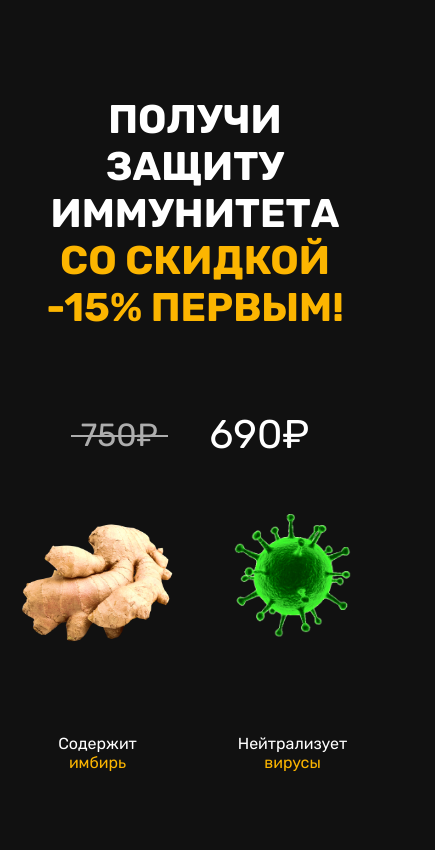
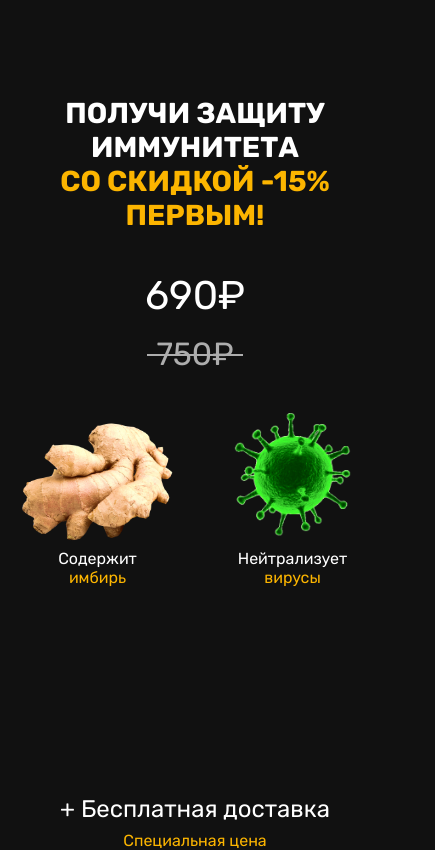
Before and after one commit to ilyasudakov/nootris-markup-test-task, a Next.js app: page / in a window 390 px wide. Shown: the top 850 px of the page, 435 px wide, since content can reach past the window. Built offline with nearby package versions, Linux system fonts and the light colour scheme.

Commit message:
Add responsiveness to all screens in Discount section

```diff
--- a/src/components/DiscountSection/index.tsx
+++ b/src/components/DiscountSection/index.tsx
@@ -1,5 +1,3 @@
-import { StaticImageData } from 'next/future/image';
-
 import Button from '../common/Button';
 import Container from '../Layout/Container';
 
@@ -11,30 +9,14 @@ import {
   Advantage,
   AdvantagesWrapper,
   AdvantageText,
-  AdvantageTypes,
+  NootrisImageWrapper,
   Heading,
-  ImageWrapper,
   PriceDiscount,
   PriceDiscountWrapper,
   StyledImage,
   Wrapper,
+  StyledNootrisImage,
 } from './styled';
-
-const ADVANTAGES_LIST: {
-  image: StaticImageData;
-  text: string;
-  accent: string;
-  type: AdvantageTypes;
-}[] = [
-  { image: GingerImage, text: 'Содержит', accent: 'имбирь', type: 'ginger' },
-  {
-    image: NootrisImage,
-    text: '+ Бесплатная доставка',
-    accent: 'Специальная цена',
-    type: 'nootris',
-  },
-  { image: VirusImage, text: 'Нейтрализует', accent: 'вирусы', type: 'virus' },
-];
 
 export default function DiscountSection() {
   return (
@@ -51,17 +33,31 @@ export default function DiscountSection() {
           <PriceDiscount>690₽</PriceDiscount>
         </PriceDiscountWrapper>
         <AdvantagesWrapper>
-          {ADVANTAGES_LIST.map(({ image, text, type, accent }) => (
-            <Advantage type={type} key={text}>
-              <ImageWrapper type={type}>
-                <StyledImage src={image} />
-              </ImageWrapper>
-              <AdvantageText type={type}>{text}</AdvantageText>
-              <AdvantageText type={type} accent>
-                {accent}
-              </AdvantageText>
-            </Advantage>
-          ))}
+          <Advantage type={'ginger'}>
+            <StyledImage src={GingerImage} />
+            <AdvantageText type={'ginger'}>Содержит</AdvantageText>
+            <AdvantageText type={'ginger'} accent>
+              имбирь
+            </AdvantageText>
+          </Advantage>
+          <Advantage type={'nootris'}>
+            <NootrisImageWrapper>
+              <StyledNootrisImage src={NootrisImage} />
+            </NootrisImageWrapper>
+            <AdvantageText type={'nootris'}>
+              + Бесплатная доставка
+            </AdvantageText>
+            <AdvantageText type={'nootris'} accent>
+              Специальная цена
+            </AdvantageText>
+          </Advantage>
+          <Advantage type={'virus'}>
+            <StyledImage src={VirusImage} />
+            <AdvantageText type={'virus'}>Нейтрализует</AdvantageText>
+            <AdvantageText type={'virus'} accent>
+              вирусы
+            </AdvantageText>
+          </Advantage>
         </AdvantagesWrapper>
         <Button>Оформить заказ!</Button>
       </Wrapper>
--- a/src/components/DiscountSection/styled.ts
+++ b/src/components/DiscountSection/styled.ts
@@ -7,21 +7,31 @@ export const Wrapper = styled.section`
   flex-direction: column;
   align-items: center;
   padding: 6rem 0;
-  gap: 4.5rem;
+  gap: 2rem;
+  @media ${device.tablet} {
+    gap: 4.5rem;
+  }
 `;
 export const Heading = styled.h2`
   display: flex;
   flex-direction: column;
   align-items: center;
+  font-size: 1.8rem;
   font-weight: bold;
-  font-size: 2.5rem;
   text-transform: uppercase;
   text-align: center;
+  @media ${device.tablet} {
+    font-size: 2.5rem;
+  }
 `;
 export const PriceDiscountWrapper = styled.div`
   display: flex;
+  flex-direction: column-reverse;
   align-items: center;
-  gap: 2rem;
+  @media ${device.tablet} {
+    flex-direction: row;
+    gap: 2rem;
+  }
 `;
 export const PriceDiscount = styled.div<{ oldPrice?: boolean }>`
   display: flex;
@@ -44,63 +54,81 @@ export const PriceDiscount = styled.div<{ oldPrice?: boolean }>`
 export const AdvantagesWrapper = styled.ul`
   display: grid;
   grid-template-columns: repeat(2, 1fr);
-  row-gap: 5rem;
-  column-gap: 2rem;
-  align-items: flex-start;
-  justify-content: space-between;
-  margin-top: -1.5rem;
+  gap: 2rem;
   width: 100%;
 
+  @media (${device.tablet}) {
+    row-gap: 5rem;
+    margin-top: -1.5rem;
+  }
   @media (${device.laptop}) {
     display: flex;
+    align-items: flex-start;
+    justify-content: space-between;
     width: 90%;
   }
   @media (${device.laptopL}) {
     width: 80%;
   }
 `;
+// -- IMAGES
 export const StyledImage = styled(Image)`
   display: block;
   height: auto;
+  max-width: 120px;
 `;
+export const StyledNootrisImage = styled(Image)`
+  display: block;
+  height: auto;
+`;
+// --
+export const NootrisImageWrapper = styled.div`
+  position: relative;
+  max-height: 160px;
+`;
+
 export const AdvantageText = styled.h3<{
   accent?: boolean;
   type: AdvantageTypes;
 }>`
-  font-size: ${({ accent, type }) =>
-    type === 'nootris' ? (accent ? `1.5rem` : `2rem`) : `1rem`};
+  text-align: center;
+  ${({ type }) => type !== 'nootris' && `font-size: 1rem`};
+  ${({ accent, type }) =>
+    type === 'nootris' && (accent ? ` font-size: 1rem` : `font-size: 1.5rem`)};
   ${({ accent }) => accent && `color: var(--orange)`};
+
+  @media ${device.tablet} {
+    ${({ accent, type }) =>
+      type === 'nootris' &&
+      (accent ? ` font-size: 1.4rem` : `font-size: 2rem`)};
+  }
 `;
 export type AdvantageTypes = 'ginger' | 'nootris' | 'virus';
-export const ImageWrapper = styled.div<{ type: AdvantageTypes }>`
-  position: relative;
-  max-width: 480px;
-  max-height: 160px;
-`;
 export const Advantage = styled.li<{ type: AdvantageTypes }>`
   display: flex;
   flex-direction: column;
   align-items: center;
+  justify-content: flex-start;
   position: relative;
   width: fit-content;
 
   ${({ type }) => type === 'virus' && `grid-column: 2; grid-row: 1;`};
   ${({ type }) =>
-    type === 'ginger' && `place-self: end;grid-column: 1; grid-row: 1;`};
+    type === 'ginger' &&
+    `place-self: end;grid-column: 1; grid-row: 1; max-width: 10.5rem`};
   ${({ type }) =>
     type === 'nootris' &&
     `place-self: center;grid-column: 1/span 2; grid-row: 2;`};
   ${StyledImage} {
-    ${({ type }) => type === 'ginger' && `max-width: 10.5rem`};
-    ${({ type }) =>
-      type === 'nootris' &&
-      `left:50%;
-       top:50%;
-       position:absolute;
-       transform:rotate(-90deg) translate(-50%,-50%);
-       transform-origin:top left;
-       max-width: 160px;
-  `};
+    margin-bottom: 2rem;
+  }
+  ${StyledNootrisImage} {
+    left: 50%;
+    top: 50%;
+    position: absolute;
+    transform: rotate(-90deg) translate(-50%, -50%);
+    transform-origin: top left;
+    max-width: 100px;
   }
   ${AdvantageText} {
     ${({ type }) =>
@@ -109,24 +137,41 @@ export const Advantage = styled.li<{ type: AdvantageTypes }>`
        margin-bottom: 0;
 }`};
   }
-  ${ImageWrapper} {
-    ${({ type }) => type === 'nootris' && `width: max(480px, 100vw);`}
-    margin-bottom: ${({ type }) => (type === 'nootris' ? `2.5rem` : `5rem`)};
-    ${({ type }) =>
-      type === 'nootris' &&
-      `&:before {
-       content: '';
-       display: block;
-       padding-left: 100%;
-       padding-top: 100%;
-       pointer-events:none;
-  }`}
+  ${NootrisImageWrapper} {
+    width: 100%;
+    max-width: 320px;
+    margin-bottom: 1rem;
+    &:before {
+      content: '';
+      display: block;
+      padding-left: 100%;
+      padding-top: 100%;
+      pointer-events: none;
+    }
+  }
+  @media ${device.tablet} {
+    ${StyledImage} {
+      margin-bottom: 5rem;
+      max-width: 200px;
+    }
+    ${NootrisImageWrapper} {
+      max-width: 400px;
+      margin-bottom: 2.5rem;
+    }
+    ${StyledNootrisImage} {
+      max-width: 140px;
+    }
   }
   @media ${device.laptop} {
+    place-self: start;
+    ${({ type }) => type === 'ginger' && `place-self: auto;`};
   }
   @media ${device.laptopL} {
-    ${StyledImage} {
-      ${({ type }) => type === 'nootris' && `max-width: 160px;`}
+    ${NootrisImageWrapper} {
+      max-width: 480px;
+    }
+    ${StyledNootrisImage} {
+      max-width: 160px;
     }
   }
 `;
```
